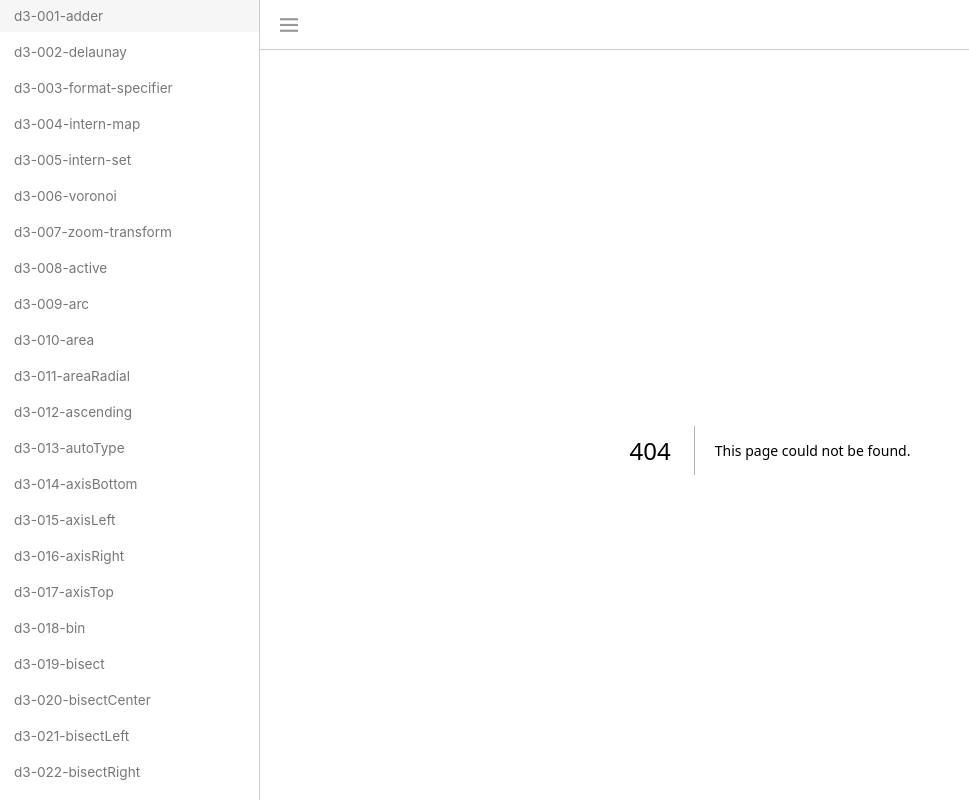
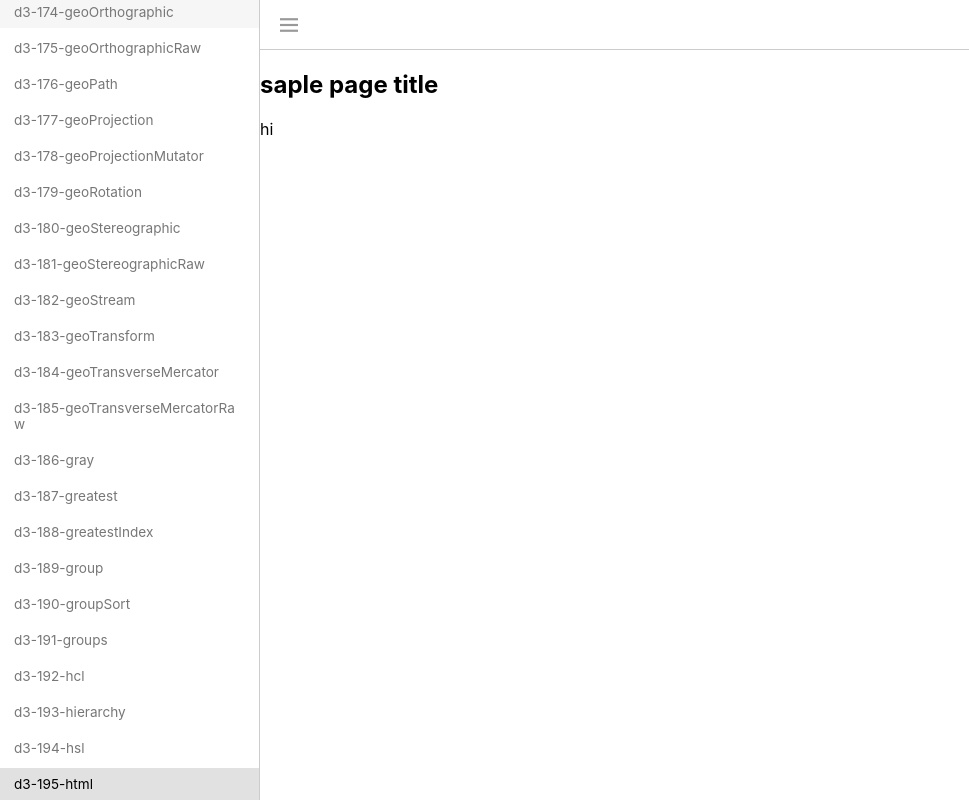
Before and after one commit to wisdomstar94/d3-research, a Next.js app: page /d3-example/d3-195-html/sample in a window 1280 px wide. Before the commit this address had no page. Shown: the whole page, without its empty margins (0-969 px from the left). Built offline with nearby package versions, Linux system fonts and the light colour scheme.

Commit message:
d3-195-html 페이지 작성 완료.

```diff
--- /dev/null
+++ b/src/app/d3-example/d3-195-html/sample/page.tsx
@@ -0,0 +1,14 @@
+const SamplePage = () => {
+  return (
+    <>
+      <h2>
+        saple page title
+      </h2>
+      <p>
+        hi
+      </p>
+    </>
+  );
+};
+
+export default SamplePage;
--- a/src/components/layouts/side-bar/side-bar.component.tsx
+++ b/src/components/layouts/side-bar/side-bar.component.tsx
@@ -209,6 +209,7 @@ const SideBar = (props: ISideBar.Props) => {
     { menuName: 'd3-192-hcl', menuLink: '/d3-example/d3-192-hcl' },
     { menuName: 'd3-193-hierarchy', menuLink: '/d3-example/d3-193-hierarchy' },
     { menuName: 'd3-194-hsl', menuLink: '/d3-example/d3-194-hsl' },
+    { menuName: 'd3-195-html', menuLink: '/d3-example/d3-195-html' },
   ]);
 
   useEffect(() => {
```
Also changed, not shown: src/app/d3-example/d3-195-html/page.tsx (added, +59 -0 lines).
